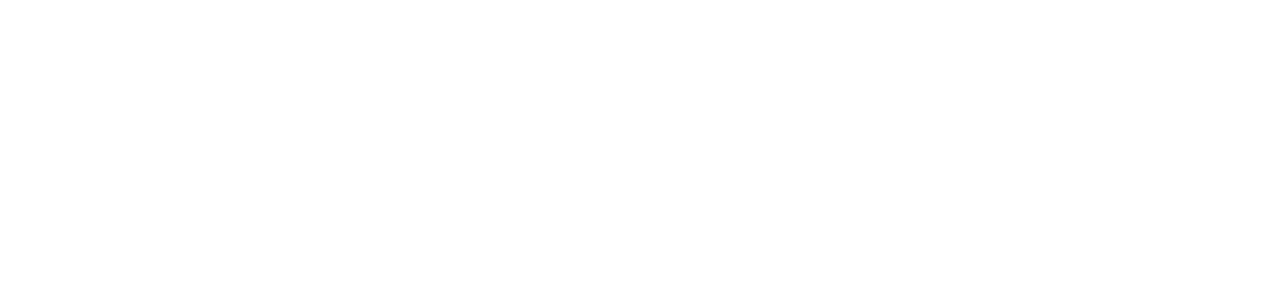
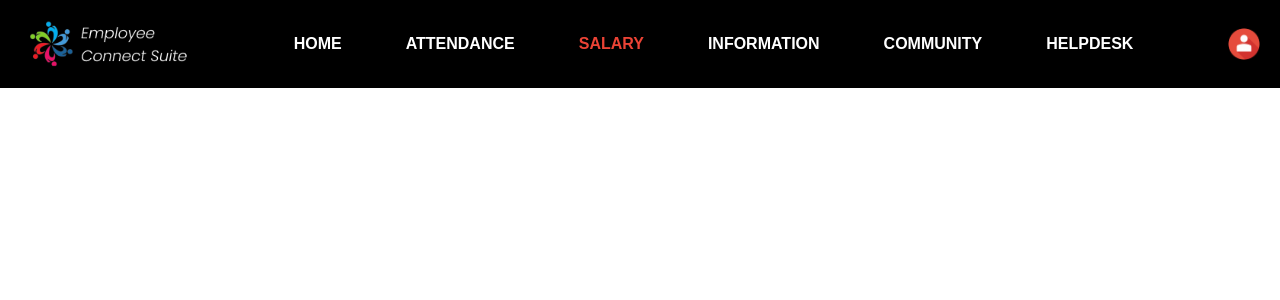
Before and after one commit to PoisonDarterz/WIF2003_G8, a React (Create React App) app in the folder frontend/: page /salary/process in a window 1280 px wide. Before the commit this address had no page. Shown: the top 300 px of the page. Built offline with nearby package versions, Linux system fonts and the light colour scheme.

Commit message:
skeletons

```diff
--- a/frontend/src/App.jsx
+++ b/frontend/src/App.jsx
@@ -26,6 +26,8 @@
 import ViewSalary from './pages/salary/ViewSalary';
 import AdminSalary from './pages/salary/AdminSalary';
 import Benefits from './pages/salary/Benefits';
+import ProcessSalary from './pages/salary/ProcessSalary';
+import AssignBenefits from './pages/salary/AssignBenefits';
 
 function App() {
   return (
@@ -54,6 +56,8 @@
           <Route path="/salary/view" element={<ViewSalary />} />
           <Route path="/salary/adminview" element={<AdminSalary />} />
           <Route path="/salary/benefits" element={<Benefits />} />
+          <Route path="/salary/process" element={<ProcessSalary />} />
+          <Route path="/salary/assign" element={<AssignBenefits />} />
         </Routes>
       </div>
     </Router>
--- a/frontend/src/components/TopNavBlack.jsx
+++ b/frontend/src/components/TopNavBlack.jsx
@@ -7,15 +7,15 @@
   const location = useLocation();
 
   useEffect(() => {
-    if (location.pathname === '/attendance') {
+    if (location.pathname.startsWith('/attendance')) {
       setActiveLink('ATTENDANCE');
     } else if (location.pathname.startsWith('/salary')) {
       setActiveLink('SALARY');
-    } else if (location.pathname === '/info') {
+    } else if (location.pathname.startsWith('/info')) {
       setActiveLink('INFORMATION');
-    } else if (location.pathname === '/community') {
+    } else if (location.pathname.startsWith('/community')) {
       setActiveLink('COMMUNITY');
-    } else if (location.pathname === '/helpdesk') {
+    } else if (location.pathname.startsWith('/helpdesk')) {
       setActiveLink('HELPDESK');
     } else if (location.pathname === '/') {
       setActiveLink('HOME');
--- a/frontend/src/components/navItems.js
+++ b/frontend/src/components/navItems.js
@@ -24,6 +24,14 @@
             {
                 title: 'Benefits',
                 link: '/salary/benefits'
+            },
+            {
+                title: 'Process Salary',
+                link: '/salary/process'
+            },
+            {
+                title: 'Assign Benefits',
+                link: '/salary/assign'
             }
         ]
     },
--- /dev/null
+++ b/frontend/src/pages/salary/AssignBenefits.jsx
@@ -0,0 +1,14 @@
+import React from "react";
+import TopNavBlack from "../../components/TopNavBlack";
+
+function AssignBenefits() {
+    return(
+        <div className="p-8">
+        <div className="mt-[-32px] ml-[-32px] mr-[-32px]">
+            <TopNavBlack />
+        </div>
+        </div>
+    )
+}
+
+export default AssignBenefits;
--- /dev/null
+++ b/frontend/src/pages/salary/ProcessSalary.jsx
@@ -0,0 +1,14 @@
+import React from "react";
+import TopNavBlack from "../../components/TopNavBlack";
+
+function ProcessSalary() {
+    return(
+        <div className="p-8">
+        <div className="mt-[-32px] ml-[-32px] mr-[-32px]">
+            <TopNavBlack />
+        </div>
+        </div>
+    )
+}
+
+export default ProcessSalary;
```
Also changed, not shown: frontend/src/pages/register.jsx (deleted).
